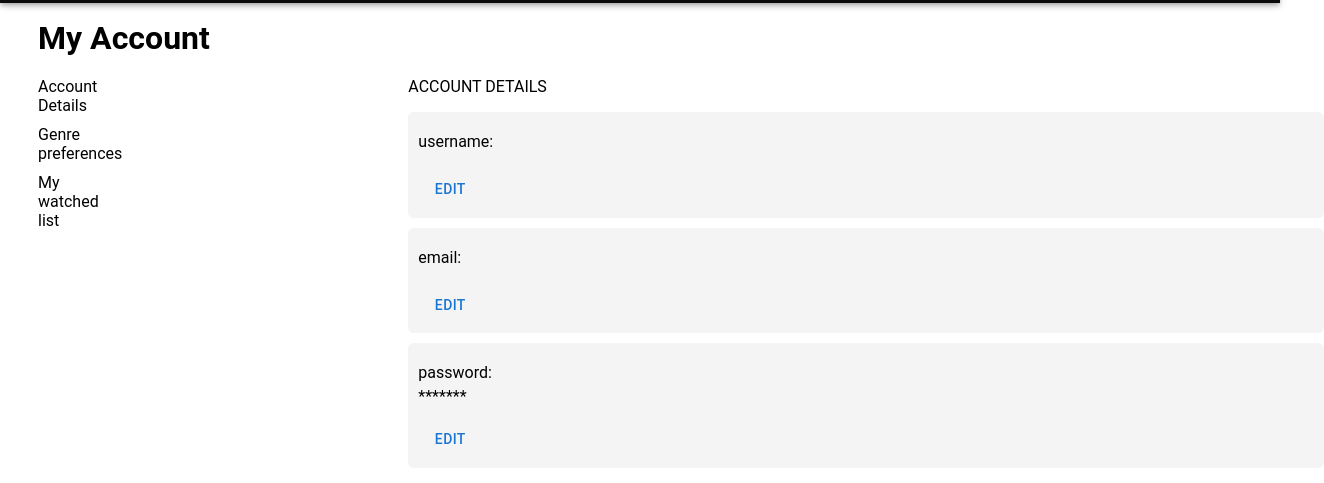
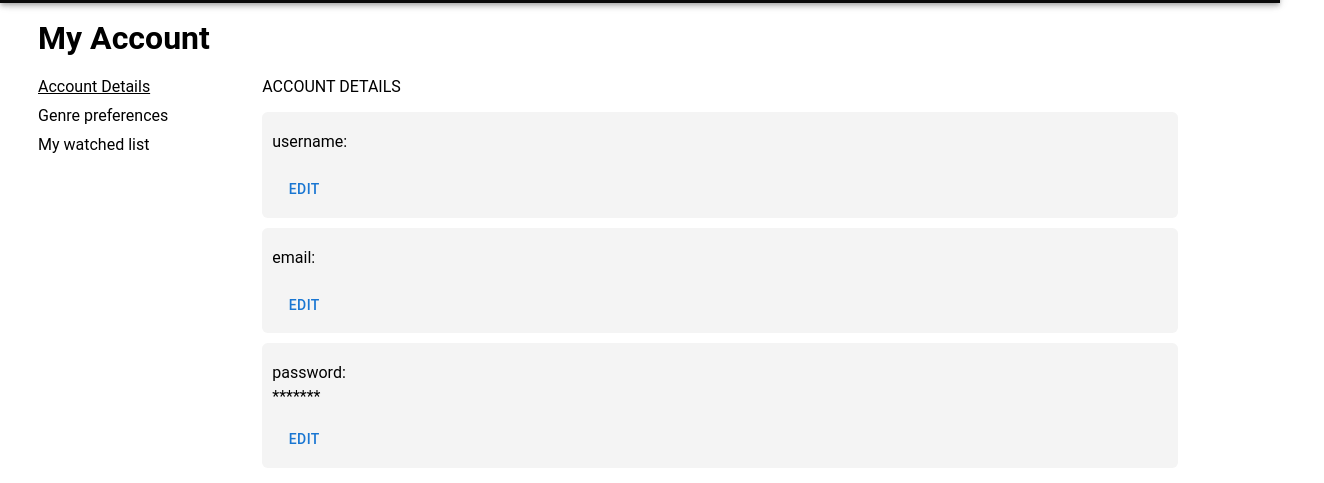
Before and after one commit to spikey2023/watchify-updated, a React app: page /account in a window 1280 px wide. In both pictures the pointer is over the link "Account Details". Shown: the part 61-544 px from the top of the page, 1324 px wide, since content can reach past the window. Built offline with nearby package versions, Linux system fonts and the light colour scheme; no server answers.

Commit message:
looks a bit better

```diff
--- a/app/components/UserAccountPage.js
+++ b/app/components/UserAccountPage.js
@@ -13,7 +13,7 @@
   }, []);
 
   return (
-    <div className="useracc-right-main">
+    <div>
       {auth.user ? (
         <div>
           <p className="p-heading">ACCOUNT DETAILS</p>
--- a/app/components/UserUpdateGenrePref.js
+++ b/app/components/UserUpdateGenrePref.js
@@ -79,7 +79,7 @@
   };
 
   return (
-    <div className="useracc-right-main">
+    <div>
       <p className="p-heading">UPDATE YOUR SAVED PREFERENCES:</p>
       <form onSubmit={savePreferences}>
         <Box sx={{ display: "flex" }}>
--- a/public/style.css
+++ b/public/style.css
@@ -1,6 +1,18 @@
 .useraccount,
 .genreprefs {
   margin-top: 10vh;
+}
+
+.account-link:hover {
+  text-decoration: underline;
+}
+
+.genrepref-link:hover {
+  text-decoration: underline;
+}
+
+.watched-link:hover {
+  text-decoration: underline;
 }
 
 .useraccount a {
@@ -35,7 +47,7 @@
 }
 
 .useracc-right-main {
-  margin-left: 10vw;
+  margin-left: 5vw;
 }
 
 .p-heading {
```
